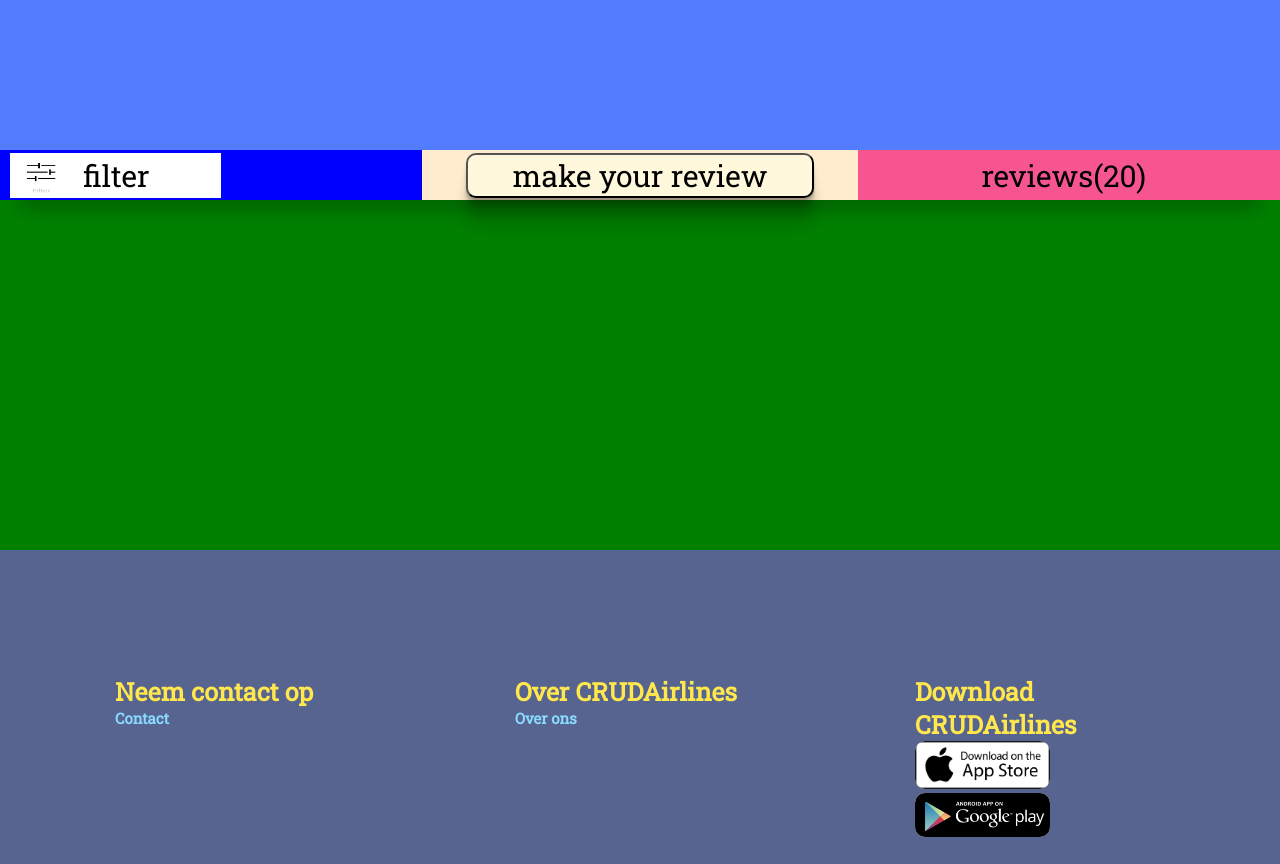
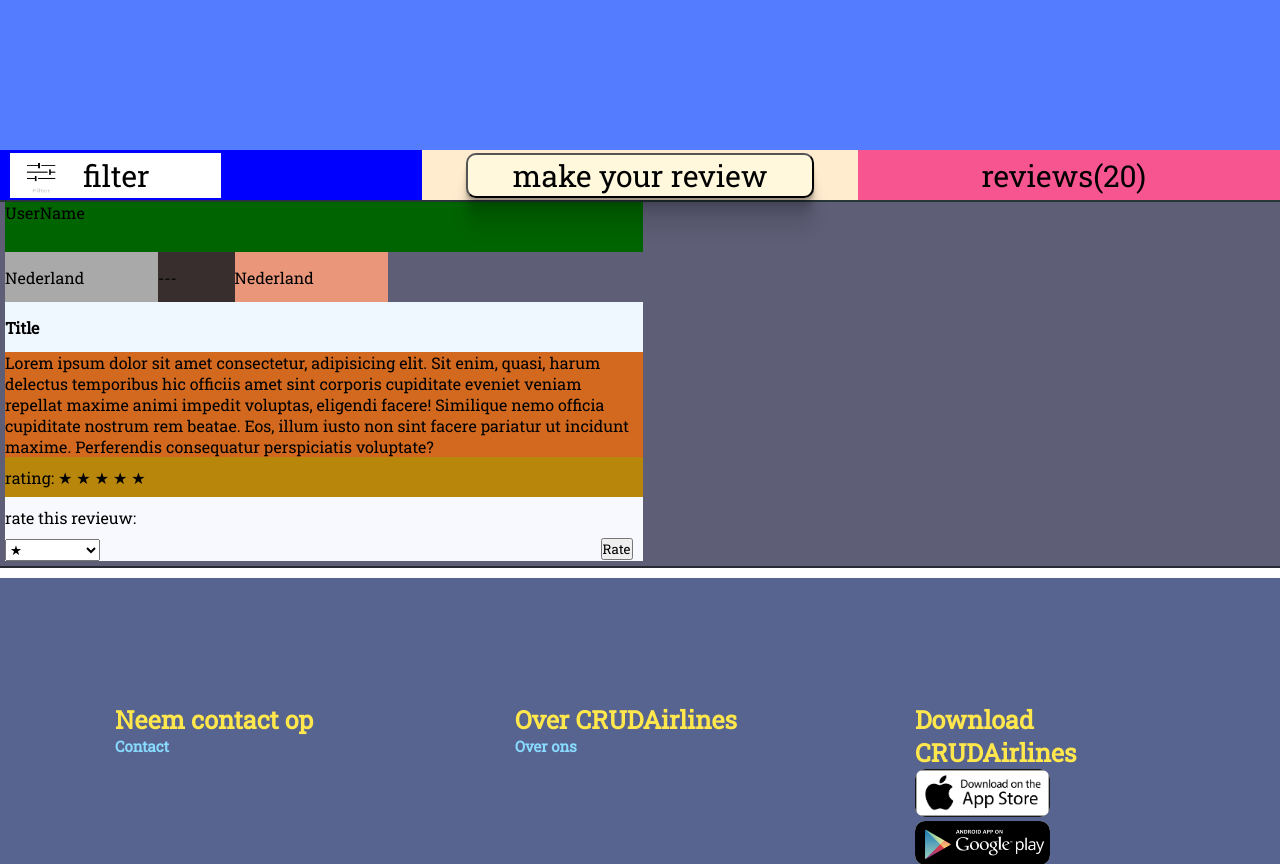
Before and after one commit to jochem11/CRUD, a PHP site: page /CRUD/ in a window 1280 px wide. Shown: the part 1402-2266 px from the top of the page. Run offline with PHP 8.4, Linux system fonts and the light colour scheme; some libraries are stand-ins or nearby versions.

Commit message:
design revieuws klaar

```diff
--- a/css/styles.css
+++ b/css/styles.css
@@ -1191,6 +1191,100 @@
   align-items: center;
   justify-content: center;
 }
+
+.revieuwcontainer .revieuws {
+  min-height: 200px;
+  height: 100%;
+  width: 100%;
+  background-color: #b5f8fe;
+  border-top: 2px solid rgba(0, 0, 0, 0.781);
+}
+
+.revieuwcontainer .revieuws .revieuw {
+  width: 100%;
+  min-height: 100px;
+  height: 100%;
+  background-color: rgb(94, 94, 119);
+  padding-left: 5px;
+  margin-bottom: 10px;
+  border-bottom: 2px solid rgba(0, 0, 0, 0.566);
+}
+
+.revieuwcontainer .revieuws .revieuw .user {
+  height: 50px;
+  width: 50%;
+  background-color: darkgreen;
+}
+
+.revieuwcontainer .revieuws .revieuw .from-to {
+  width: 30%;
+  height: 50px;
+  display: flex;
+}
+
+.revieuwcontainer .revieuws .revieuw .from-to .from {
+  width: 40%;
+  height: 100%;
+  background-color: darkgrey;
+  display: flex;
+  align-items: center;
+}
+
+.revieuwcontainer .revieuws .revieuw .from-to .tussenstuk {
+  width: 20%;
+  height: 100%;
+  background-color: rgb(56, 46, 46);
+  display: flex;
+  align-items: center;
+
+}
+
+.revieuwcontainer .revieuws .revieuw .from-to .to {
+  width: 40%;
+  height: 100%;
+  background-color: darksalmon;
+  display: flex;
+  align-items: center;
+}
+
+.revieuwcontainer .revieuws .revieuw .title {
+  height: 50px;
+  width: 50%;
+  background-color: aliceblue;
+  display: flex;
+  align-items: center;
+}
+
+.revieuwcontainer .revieuws .revieuw .message {
+  width: 50%;
+  height: fit-content;
+  background-color: chocolate;
+}
+
+.revieuwcontainer .revieuws .revieuw .rating {
+  padding-top: 10px;
+  height: 40px;
+  width: 50%;
+  background-color: darkgoldenrod;
+}
+
+.revieuwcontainer .revieuws .revieuw .rateRevieuw {
+  padding-top: 10px;
+  width: 50%;
+  height: fit-content;
+  background-color: ghostwhite;
+  margin-bottom: 5px;
+}
+
+.revieuwcontainer .revieuws .revieuw .rateRevieuw p {
+  padding-bottom: 10px;
+}
+
+.revieuwcontainer .revieuws .revieuw .rateRevieuw form button {
+  float: right;
+  margin-right: 10px;
+}
+
 /*////////////////////////////////////////|
 ----------------algemene voorwaarden-------------------|
 //////////////////////////////////////////|*/
--- a/index.php
+++ b/index.php
@@ -210,6 +210,50 @@
       </form>
     </div>
   </div>
+  <div class="revieuws">
+    <div class="revieuw">
+      <div class="user">
+        <p>UserName</p>
+      </div>
+      <div class="from-to">
+        <div class="from">
+          <p>Nederland</p>
+        </div>
+        <div class="tussenstuk">
+          <p> --- </p>
+        </div>
+        <div class="to">
+          <p>Nederland</p>
+        </div>
+      </div>
+      <div class="title">
+        <h4>Title</h4>
+      </div>
+      <div class="message">
+        <p>
+          Lorem ipsum dolor sit amet consectetur, adipisicing elit. Sit enim, quasi, harum delectus temporibus hic officiis amet sint corporis cupiditate eveniet veniam repellat maxime animi impedit voluptas, eligendi facere! Similique nemo officia cupiditate nostrum rem beatae. Eos, illum iusto non sint facere pariatur ut incidunt maxime. Perferendis consequatur perspiciatis voluptate?
+        </p>
+      </div>
+      <div class="rating">
+        <p>
+          rating:   &#9733; &#9733; &#9733; &#9733; &#9733;
+        </p>
+      </div>
+      <div class="rateRevieuw">
+        <p>rate this revieuw:</p>
+        <form action="" method="post">
+          <select name="rating">
+            <option value="1">&#9733;</option>
+            <option value="2">&#9733; &#9733;</option>
+            <option value="3">&#9733; &#9733; &#9733;</option>
+            <option value="4">&#9733; &#9733; &#9733; &#9733;</option>
+            <option value="5">&#9733; &#9733; &#9733; &#9733; &#9733;</option>
+          </select>
+          <button type="submit">Rate</button>
+        </form>
+      </div>
+    </div>
+  </div>
   </div>
   <div class="logincontainer" id="signupcontainer">
     <div class="signupContainer">
```
